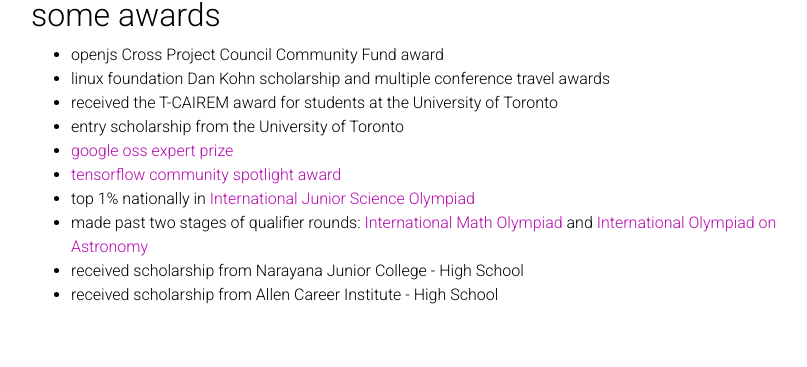
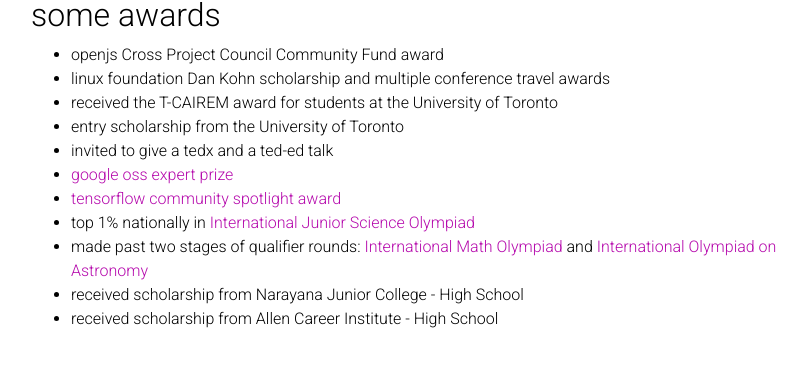
Before and after one commit to Rishit-dagli/personal-website, a Jekyll site: the page built from _pages/misc.md, in a window 1280 px wide, cut to the strip 359-726 px from the top of the page. Shown: the whole strip, without its empty margins (224-1031 px from the left). Built offline with Jekyll 4.4.1, drawn with Linux system fonts in a browser that asks for light colours; comment, search, counter and statistics services are not loaded; a style sheet for code colours, icons or effects is not loaded.

Commit message:
Update misc.md

```diff
--- a/_pages/misc.md
+++ b/_pages/misc.md
@@ -18,6 +18,7 @@
 - linux foundation Dan Kohn scholarship and multiple conference travel awards
 - received the T-CAIREM award for students at the University of Toronto
 - entry scholarship from the University of Toronto
+- invited to give a tedx and a ted-ed talk
 - [google oss expert prize](https://www.kaggle.com/google-oss-expert-prize-winners)
 - [tensorflow community spotlight award](https://x.com/TensorFlow/status/1504880315545923592)
 - top 1% nationally in [International Junior Science Olympiad](https://www.ijsoweb.org/)
```
